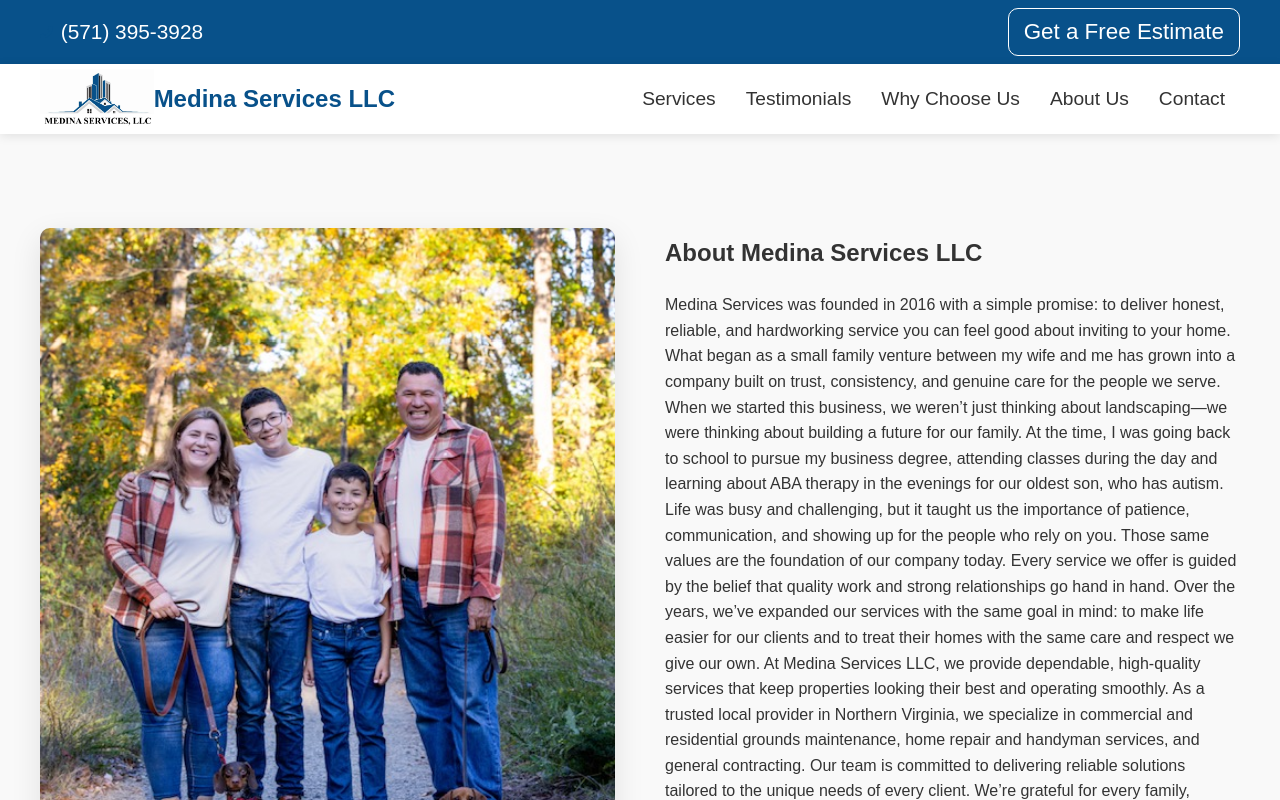
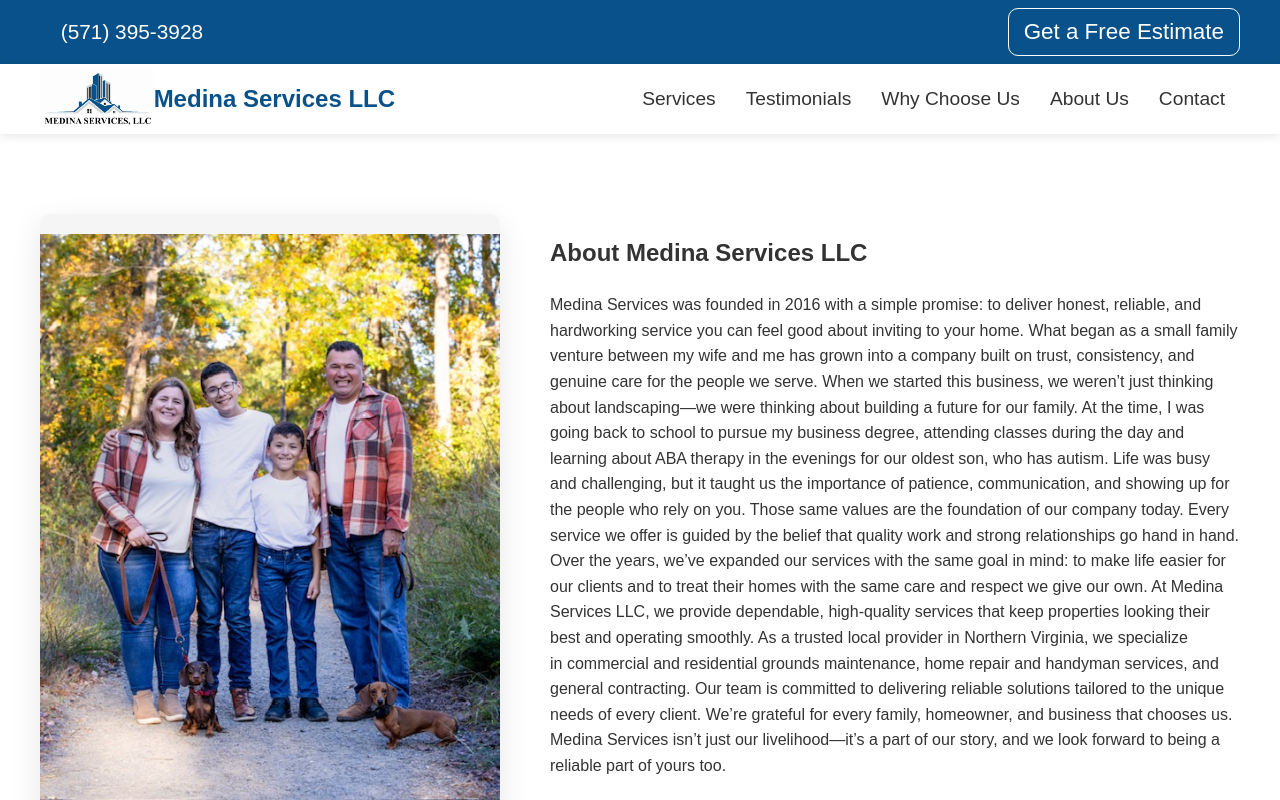
Before and after one commit to medinaservices/medina, a React (Create React App) app: page /about in a window 1280 px wide. Shown: the top 800 px of the page. Built offline with nearby package versions, Linux system fonts and the light colour scheme.

Commit message:
picture removed

```diff
--- a/src/App.css
+++ b/src/App.css
@@ -738,20 +738,21 @@
 /* About Us Section */
 .about-section {
   padding: 80px 0;
-  background-color: #f9f9f9;
+  /* background-color: #f9f9f9; */
 }
 
 .about-content {
   display: flex;
-  align-items: center;
+  /* align-items: center; */
   gap: 50px;
 }
 
 .about-image {
-  flex: 1;
+  flex: 4;
   border-radius: 10px;
   overflow: hidden;
   box-shadow: 0 10px 30px rgba(0,0,0,0.1);
+  background-color: whitesmoke;
 }
 
 .about-image img {
@@ -759,6 +760,7 @@
   height: auto;
   display: block;
   transition: transform 0.5s ease;
+  margin-top: 20px;
 }
 
 .about-image:hover img {
@@ -766,7 +768,7 @@
 }
 
 .about-text {
-  flex: 1;
+  flex: 6;
 }
 
 .about-subtitle {
--- a/src/components/ServiceCarts.jsx
+++ b/src/components/ServiceCarts.jsx
@@ -66,18 +66,20 @@
               alt="Medina Services Logo"
               className="logo-image2"
             />
+                    <h3 className="section-subtitle">Providing quality landscaping, power
+washing, and exterior services
+since 2016.</h3>
+
+
+
+        </div>
+        <div className="item2">
         <h1 className="item-title">Honest, Reliable, Family-Owned</h1>
-        <h5 className="section-subtitle">Providing quality landscaping, power
-washing, and exterior services
-since 2016.</h5>
 
 <button className="top-Quote-button" onClick={() => setShowQuoteForm(true)}>
             Get a Free Estimate
           </button>
-
-        </div>
-        <div className="item2">
-        <img  src="/images/about.jpg"/>
+        {/* <img  src="/images/about.jpg"/> */}
 
         </div>
       </div>
```
